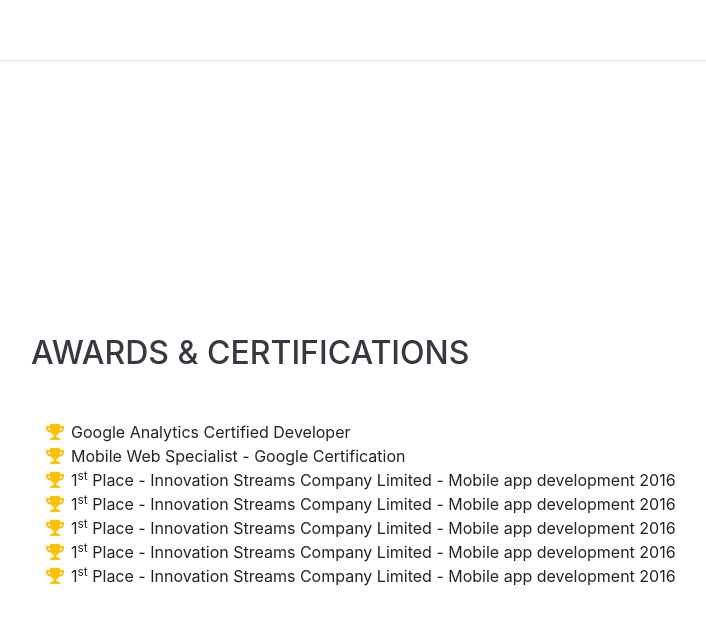
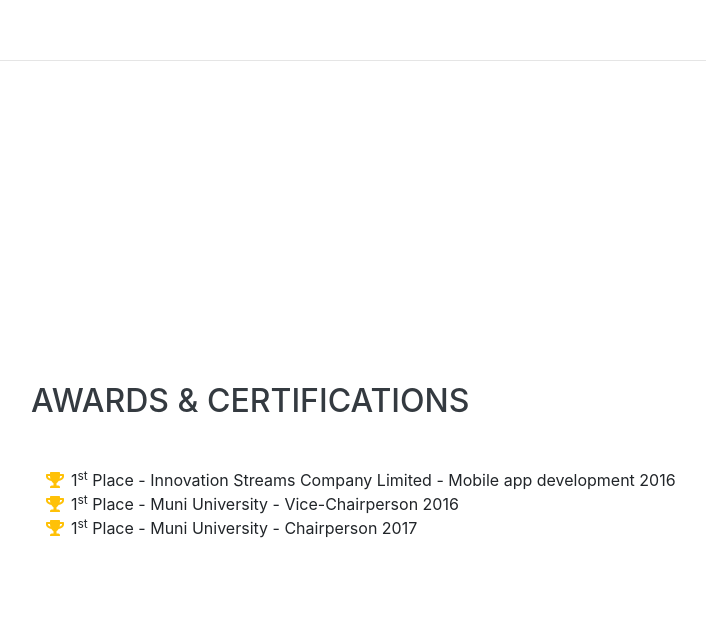
Before and after one commit to dianajoan/dianajoan.github.io, a website with bundled scripts: page index.html in a window 1280 px wide. Shown: the part 5592-6217 px from the top of the page, without its empty margins (289-995 px from the left). Built offline with nearby package versions, Linux system fonts and the light colour scheme; a web font is replaced by a local one.

Commit message:
Modified awards & Certificate content

```diff
--- a/index.html
+++ b/index.html
@@ -333,34 +333,18 @@
         <ul class="fa-ul mb-0">
           <li>
             <i class="fa-li fa fa-trophy text-warning"></i>
-            Google Analytics Certified Developer</li>
-          <li>
-            <i class="fa-li fa fa-trophy text-warning"></i>
-            Mobile Web Specialist - Google Certification</li>
-          <li>
-            <i class="fa-li fa fa-trophy text-warning"></i>
             1<sup>st</sup>
             Place - Innovation Streams Company Limited - Mobile app development 2016
           </li>
           <li>
             <i class="fa-li fa fa-trophy text-warning"></i>
             1<sup>st</sup>
-            Place - Innovation Streams Company Limited - Mobile app development 2016
+            Place - Muni University - Vice-Chairperson 2016
           </li>
           <li>
             <i class="fa-li fa fa-trophy text-warning"></i>
             1<sup>st</sup>
-            Place - Innovation Streams Company Limited - Mobile app development 2016
-          </li>
-          <li>
-            <i class="fa-li fa fa-trophy text-warning"></i>
-            1<sup>st</sup>
-            Place - Innovation Streams Company Limited - Mobile app development 2016
-          </li>
-          <li>
-            <i class="fa-li fa fa-trophy text-warning"></i>
-            1<sup>st</sup>
-            Place - Innovation Streams Company Limited - Mobile app development 2016
+            Place - Muni University - Chairperson 2017
           </li>
         </ul>
       </div>
```
